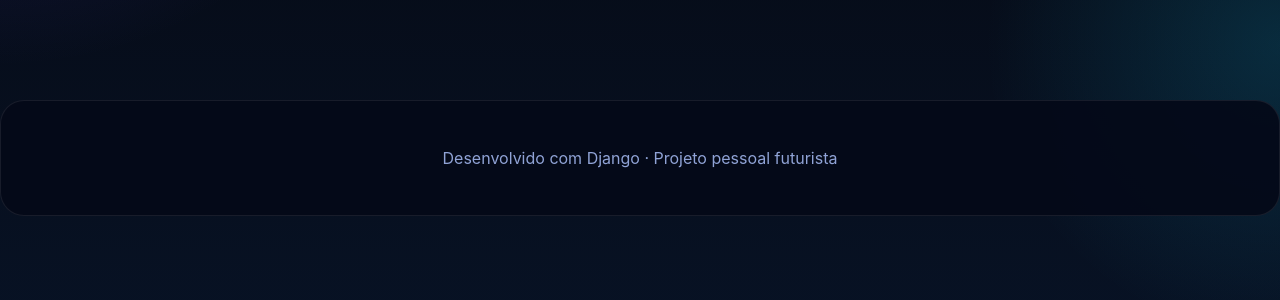
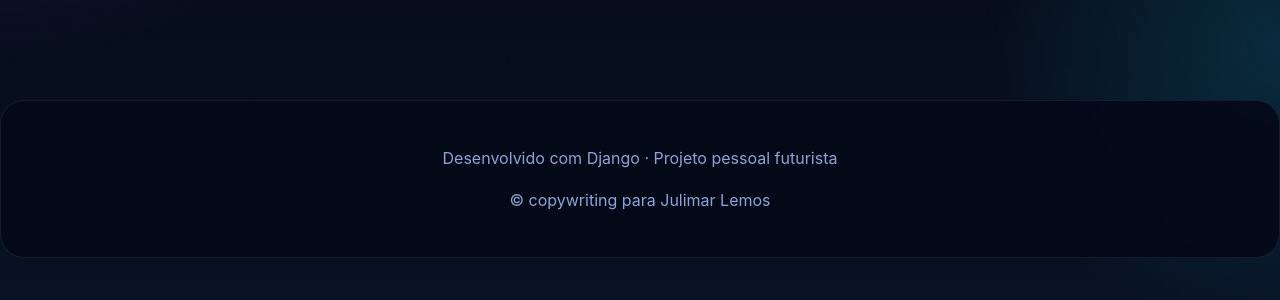
Before and after one commit to jl-areia/djangobase, a Django app: page /blog/ in a window 1280 px wide. Shown: the part 356-656 px from the top of the page. Run offline with Django 5.2, Linux system fonts and the light colour scheme; data that the repository does not hold is empty.

Commit message:
atualização 2.0

```diff
--- a/templates/base.html
+++ b/templates/base.html
@@ -25,6 +25,7 @@
     <footer class="footer-bar">
         <div>
             <p>Desenvolvido com Django · Projeto pessoal futurista</p>
+            <p>© copywriting para Julimar Lemos</p>
         </div>
     </footer>
 </body>
```
Also changed, not shown: apps/blog/migrations/0001_initial.py (added), apps/blog/migrations/__init__.py (added).
